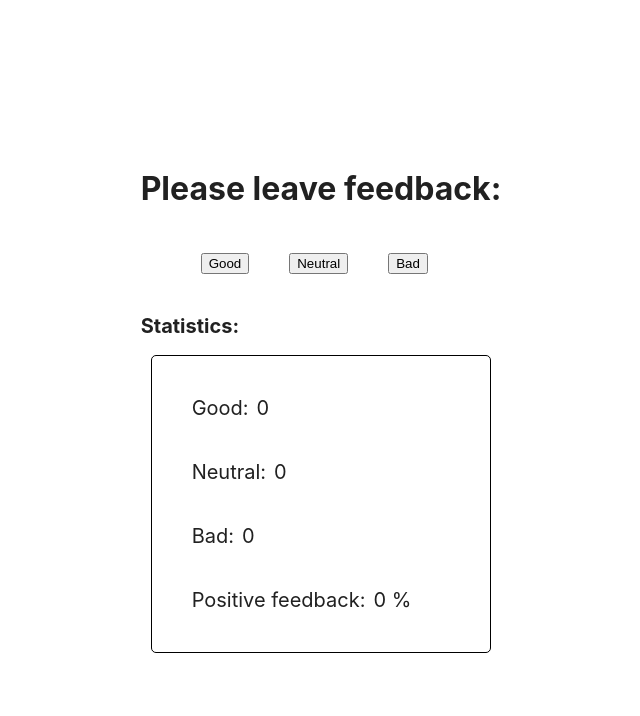
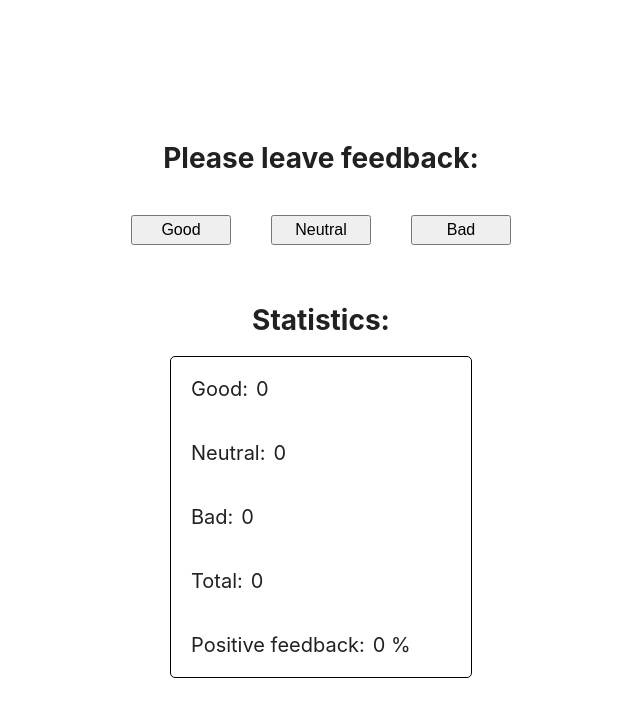
Before and after one commit to Maksym-Zyza/goit-react-woolf-hw-02-feedback, a React (Create React App) app: page / in a window 1280 px wide. Shown: the top 716 px of the page, without its empty margins (319-959 px from the left). Built offline with nearby package versions, Linux system fonts and the light colour scheme.

Commit message:
added task 1.3

```diff
--- a/src/components/App.jsx
+++ b/src/components/App.jsx
@@ -1,19 +1,59 @@
-import React from 'react';
+import { Component } from 'react';
+import { Section } from './Section/Section';
 import Statistics from './Statistics/Statistics';
+import FeedbackOptions from './FeedbackOptions/FeedbackOptions';
+import './App.scss';
 
-export const App = () => {
-  return (
-    <div
-      style={{
-        height: '100vh',
-        display: 'flex',
-        justifyContent: 'center',
-        alignItems: 'center',
-        fontSize: 40,
-        color: '#010101',
-      }}
-    >
-      <Statistics />
-    </div>
-  );
-};
+export class App extends Component {
+  state = {
+    good: 0,
+    neutral: 0,
+    bad: 0,
+    total: 0,
+    positiveFeedback: 0,
+  };
+
+  onLeaveFeedback = e => {
+    const { name } = e.target;
+    this.setState(prev => ({ ...prev, [name]: prev[name] + 1 }));
+    this.countTotalFeedback();
+    this.countPositiveFeedbackPercentage();
+  };
+
+  countTotalFeedback = () => {
+    this.setState(prev => ({
+      ...prev,
+      total: prev.good + prev.neutral + prev.bad,
+    }));
+  };
+
+  countPositiveFeedbackPercentage = () => {
+    this.setState(prev => ({
+      ...prev,
+      positiveFeedback: Math.round((prev.good / prev.total) * 100),
+    }));
+  };
+  render() {
+    const { good, neutral, bad, total, positiveFeedback } = this.state;
+    return (
+      <div className="container">
+        <Section title="Please leave feedback:">
+          <FeedbackOptions
+            options={['Good', 'Neutral', 'Bad']}
+            onLeaveFeedback={this.onLeaveFeedback}
+          />
+        </Section>
+
+        <Section title="Statistics:">
+          <Statistics
+            good={good}
+            neutral={neutral}
+            bad={bad}
+            total={total}
+            positivePercentage={positiveFeedback}
+          />
+        </Section>
+      </div>
+    );
+  }
+}
--- /dev/null
+++ b/src/components/App.scss
@@ -0,0 +1,23 @@
+.container {
+  height: 100vh;
+  display: flex;
+  flex-direction: column;
+  justify-content: center;
+  align-items: center;
+  color: #212121;
+
+  h1 {
+    text-align: center;
+    font-size: 28px;
+  }
+
+  ul {
+    display: flex;
+    padding: 0;
+    list-style: none;
+    font-size: 20px;
+    li {
+      margin: 20px;
+    }
+  }
+}
--- /dev/null
+++ b/src/components/FeedbackOptions/FeedbackOptions.jsx
@@ -0,0 +1,25 @@
+import { Component } from 'react';
+import css from './FeedbackOptions.module.scss';
+
+class FeedbackOptions extends Component {
+  render() {
+    const { options, onLeaveFeedback } = this.props;
+    return (
+      <ul>
+        {options.map(option => (
+          <li key={option}>
+            <button
+              className={css.btn}
+              onClick={onLeaveFeedback}
+              name={String(option).toLowerCase()}
+            >
+              {option}
+            </button>
+          </li>
+        ))}
+      </ul>
+    );
+  }
+}
+
+export default FeedbackOptions;
--- /dev/null
+++ b/src/components/FeedbackOptions/FeedbackOptions.module.scss
@@ -0,0 +1,6 @@
+.btn {
+  padding: 4px;
+  width: 100px;
+  font-size: 16px;
+  cursor: pointer;
+}
--- /dev/null
+++ b/src/components/Section/Section.jsx
@@ -0,0 +1,10 @@
+import React from 'react';
+
+export const Section = ({ title = '', children }) => {
+  return (
+    <div>
+      {title && <h1>{title}</h1>}
+      {children}
+    </div>
+  );
+};
--- a/src/components/Statistics/Statistics.jsx
+++ b/src/components/Statistics/Statistics.jsx
@@ -2,60 +2,9 @@ import React, { Component } from 'react';
 import css from './Statistics.module.scss';
 
 class Statistics extends Component {
-  state = {
-    good: 0,
-    neutral: 0,
-    bad: 0,
-    count: 0,
-    positiveFeedback: 0,
-  };
-
-  handleClick = e => {
-    const { name } = e.target;
-    this.setState(prev => ({ ...prev, [name]: prev[name] + 1 }));
-    this.countTotalFeedback();
-    this.countPositiveFeedbackPercentage();
-  };
-
-  countTotalFeedback = () => {
-    this.setState(prev => ({
-      ...prev,
-      count: prev.good + prev.neutral + prev.bad,
-    }));
-  };
-
-  countPositiveFeedbackPercentage = () => {
-    this.setState(prev => ({
-      ...prev,
-      positiveFeedback: Math.round((prev.good / prev.count) * 100),
-    }));
-  };
-
   render() {
-    const { good, neutral, bad, count, positiveFeedback } = this.state;
-    console.log(count);
-
+    const { good, neutral, bad, total, positivePercentage } = this.props;
     return (
-      <div className={css.wrapper}>
-        <h1>Please leave feedback:</h1>
-        <ul>
-          <li>
-            <button onClick={this.handleClick} name="good">
-              Good
-            </button>
-          </li>
-          <li>
-            <button onClick={this.handleClick} name="neutral">
-              Neutral
-            </button>
-          </li>
-          <li>
-            <button onClick={this.handleClick} name="bad">
-              Bad
-            </button>
-          </li>
-        </ul>
-        <h2>Statistics:</h2>
       <ul className={css.statistics}>
         <li>
           Good:<span>{good}</span>
@@ -67,10 +16,12 @@ class Statistics extends Component {
           Bad:<span>{bad}</span>
         </li>
         <li>
-            Positive feedback:<span>{positiveFeedback} %</span>
+          Total:<span>{total}</span>
+        </li>
+        <li>
+          Positive feedback:<span>{positivePercentage} %</span>
         </li>
       </ul>
-      </div>
     );
   }
 }
--- a/src/components/Statistics/Statistics.module.scss
+++ b/src/components/Statistics/Statistics.module.scss
@@ -1,29 +1,9 @@
-.wrapper {
-  color: #212121;
-  h1 {
-    font-size: 32px;
-  }
-  h2 {
-    font-size: 20px;
-  }
-
-  ul {
-    display: flex;
-    list-style: none;
-    font-size: 20px;
-    li {
-      margin: 20px;
-    }
-    button {
-      cursor: pointer;
-    }
-  }
-
 .statistics {
+  width: 300px;
   display: flex;
   flex-direction: column;
-    align-items: start;
-    padding: 20px;
+  align-items: flex-start;
+  padding: 16px;
   border: 1px solid #000;
   border-radius: 5px;
   margin: 0 10px;
@@ -32,4 +12,3 @@
     margin-left: 8px;
   }
 }
-}
```
Lines whose indentation alone changed are shown as unchanged.
